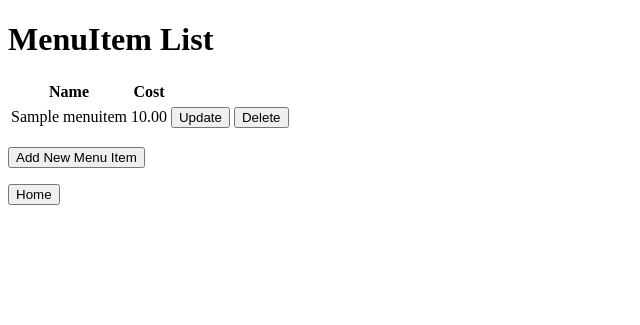
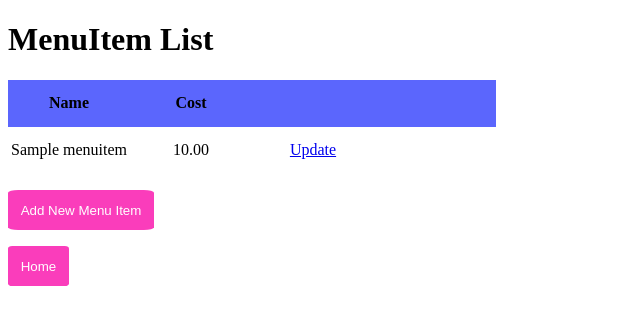
Before and after one commit to flavius-t/restaurantapp, a Django app: page /menuitems/ in a window 1280 px wide. Shown: the top 325 px of the page, without its empty margins (0-640 px from the left). Run offline with Django 3.2, Linux system fonts and the light colour scheme; tables that the repository leaves empty hold one stand-in row (values such as "Sample post").

Commit message:
added CSS styling

```diff
--- /dev/null
+++ b/inventory/static/inventory/style.css
@@ -0,0 +1,35 @@
+button {
+    background-color: rgb(250, 61, 187);
+    border: none;
+    color:rgb(255, 255, 255);
+    padding: 1% 1%;
+    border-radius: 7%;
+    cursor: pointer;
+}
+
+button:hover {
+    opacity: 0.5;
+}
+
+table, th, td {
+    border-collapse: collapse;
+    text-align: center;
+    vertical-align: middle;
+}
+
+th, td {
+    width: 120px;
+    height: 45px;
+}
+
+th {
+    background-color: rgb(91, 102, 253);
+}
+
+td:hover, th:hover {
+    background-color: rgb(251, 255, 0);
+}
+
+tr:nth-child(even) {
+    background-color: rgb(91, 102, 253);
+}
--- a/inventory/templates/inventory/base.html
+++ b/inventory/templates/inventory/base.html
@@ -4,6 +4,8 @@
         <meta charset="UTF-8">
         <meta http-equiv="X-UA-Compatible" content="IE=edge">
         <meta name="viewport" content="width=device-width, initial-scale=1.0">
+        {% load static %}
+        <link rel="stylesheet" href="{% static 'inventory/style.css' %}" type='text/css'>
         <title>DjangoDelights</title>
         {% block head %}
         {% endblock %}
--- a/inventory/templates/inventory/home.html
+++ b/inventory/templates/inventory/home.html
@@ -1,9 +1,7 @@
 {% extends 'inventory/base.html' %}
 
-<!-- {% load static %} -->
-
-{% block head %}
-{% endblock %}
+<!-- {% block head %}
+{% endblock %} -->
 
 {% block content %}
     <h1>Welcome To DjangoDelights!</h1>
--- a/inventory/templates/inventory/ingredientList.html
+++ b/inventory/templates/inventory/ingredientList.html
@@ -1,6 +1,4 @@
 {% extends 'inventory/base.html' %}
-
-<!-- {% load static %} -->
 
 {% block head %}
 {% endblock %}
@@ -24,8 +22,8 @@
                     <td>{{ ingredient.cost }}</td>
                     <td>{{ ingredient.quantity }}</td>
                     <td>{{ ingredient.unit }}</td>
-                    <td><a href="{% url 'ingredientupdate' ingredient.name %}"><button class='btn'>Update</button></a></td>
-                    <td><a href="{% url 'ingredientdelete' ingredient.name %}"><button class='btn'>Delete</button></a></td>
+                    <td><a href="{% url 'ingredientupdate' ingredient.name %}">Update</a></td>
+                    <td><a href="{% url 'ingredientdelete' ingredient.name %}">Delete</a></td>
                 </tr>
             {% endfor %}
         </tr>
--- a/inventory/templates/inventory/menuItemList.html
+++ b/inventory/templates/inventory/menuItemList.html
@@ -1,6 +1,4 @@
 {% extends 'inventory/base.html' %}
-
-<!-- {% load static %} -->
 
 {% block head %}
 {% endblock %}
@@ -20,8 +18,8 @@
                 <tr>
                     <td>{{ menuItem.name }}</td>
                     <td>{{ menuItem.cost }}</td>
-                    <td><a href="{% url 'menuitemupdate' menuItem.name %}"><button class='btn'>Update</button></a></td>
-                    <td><button class=btn>Delete</button></td>
+                    <td><a href="{% url 'menuitemupdate' menuItem.name %}">Update</a></td>
+                    <td></td>
                 </tr>
             {% endfor %}
         </tr>
--- a/inventory/templates/inventory/orderList.html
+++ b/inventory/templates/inventory/orderList.html
@@ -1,6 +1,4 @@
 {% extends 'inventory/base.html' %}
-
-<!-- {% load static %} -->
 
 {% block head %}
 {% endblock %}
@@ -22,8 +20,8 @@
                     <td>{{ order.id }}</td>
                     <td>{{ order.time }}</td>
                     <td>{{ order.item_id }}</td>
-                    <td><a href="{% url 'orderupdate' order.id %}"><button class='btn'>Update</button></a></td>
-                    <td><button class='btn'>Delete</button></td>
+                    <td><a href="{% url 'orderupdate' order.id %}">Update</a></td>
+                    <td>Delete</td>
                 </tr>
             {% endfor %}
         </tr>
--- a/inventory/templates/inventory/recipeRequirementList.html
+++ b/inventory/templates/inventory/recipeRequirementList.html
@@ -1,6 +1,4 @@
 {% extends 'inventory/base.html' %}
-
-<!-- {% load static %} -->
 
 {% block head %}
 {% endblock %}
@@ -31,8 +29,8 @@
                 <tr>
                     <td><p>{{ item.ingredient_id }}</p></td>
                     <td><p>{{ item.quantity }}</p></td>
-                    <td><a href="{% url 'recipeupdate' item.id %}"><button>Update</button></a></td>
-                    <td><a><button>Delete</button></a></td>
+                    <td><a href="{% url 'recipeupdate' item.id %}">Update</a></td>
+                    <td><a>Delete</a></td>
                 </tr>
             {% endfor %}
         </tr>
```
Lines whose indentation alone changed are shown as unchanged.
